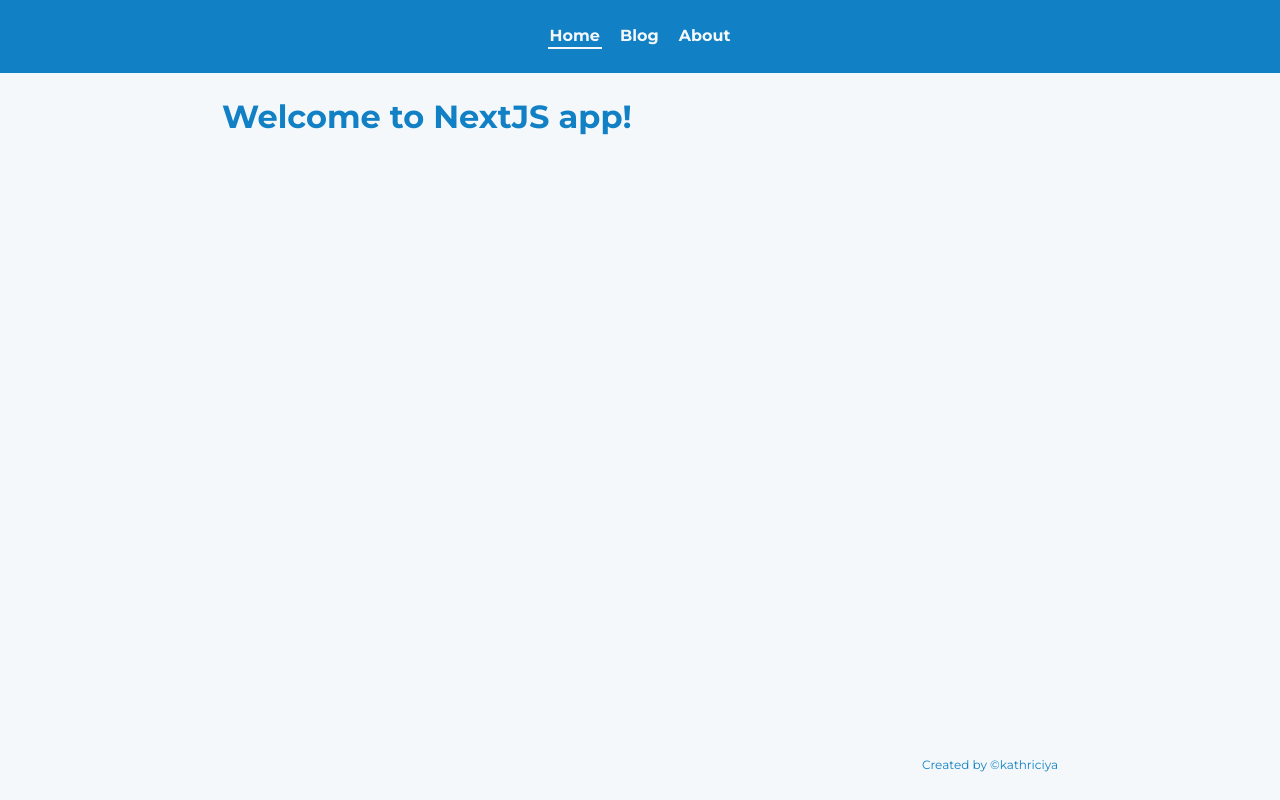
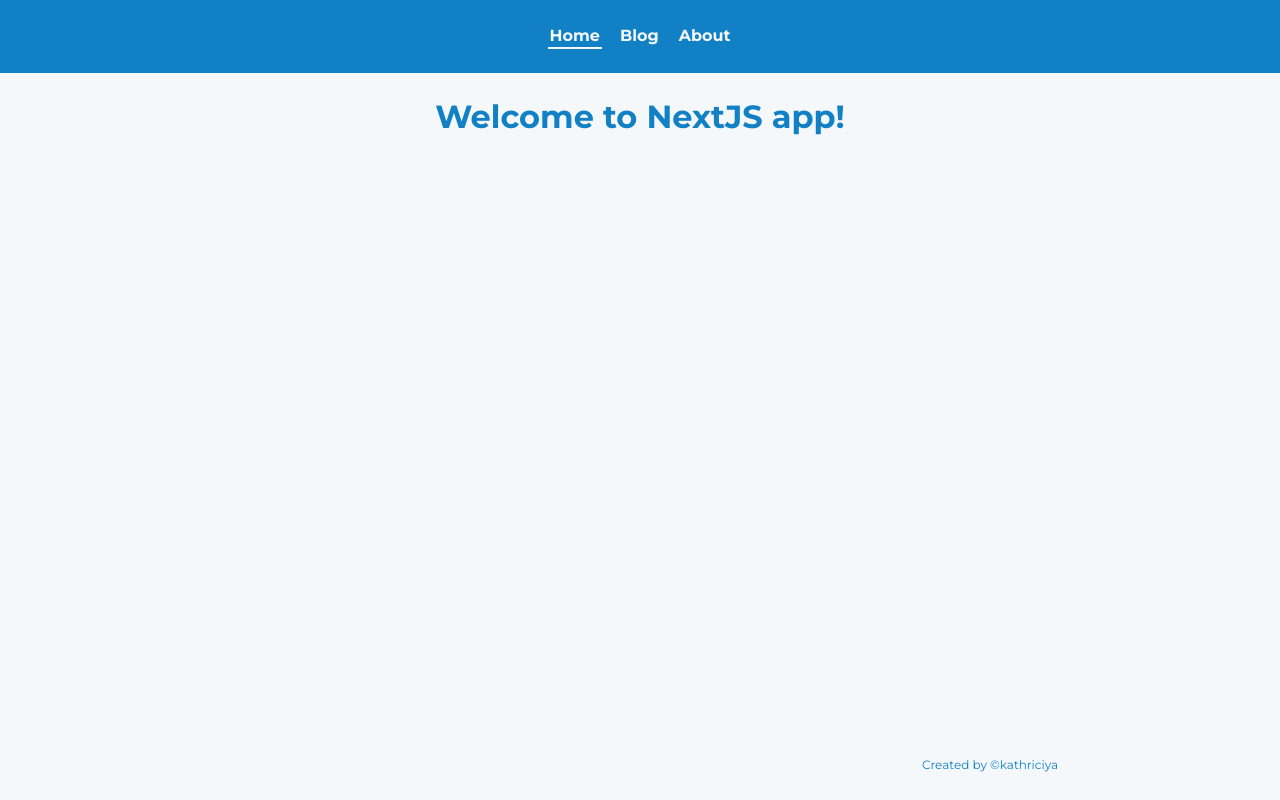
Before and after one commit to kathriciya/project-next, a Next.js app: page / in a window 1280 px wide. Built offline with nearby package versions, Linux system fonts and the light colour scheme.

Commit message:
update Home Page

```diff
--- /dev/null
+++ b/app/page.module.css
@@ -0,0 +1,3 @@
+.title {
+  text-align: center;
+}
--- a/app/page.tsx
+++ b/app/page.tsx
@@ -1,3 +1,5 @@
+import cls from './page.module.css';
+
 export default function Home() {
-  return <h1>Welcome to NextJS app!</h1>;
+  return <h1 className={cls.title}>Welcome to NextJS app!</h1>;
 }
```
